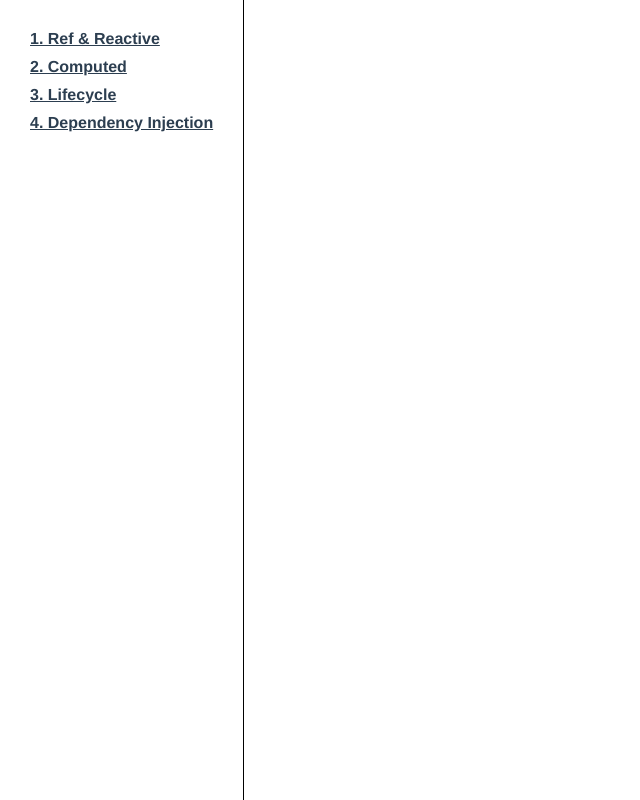
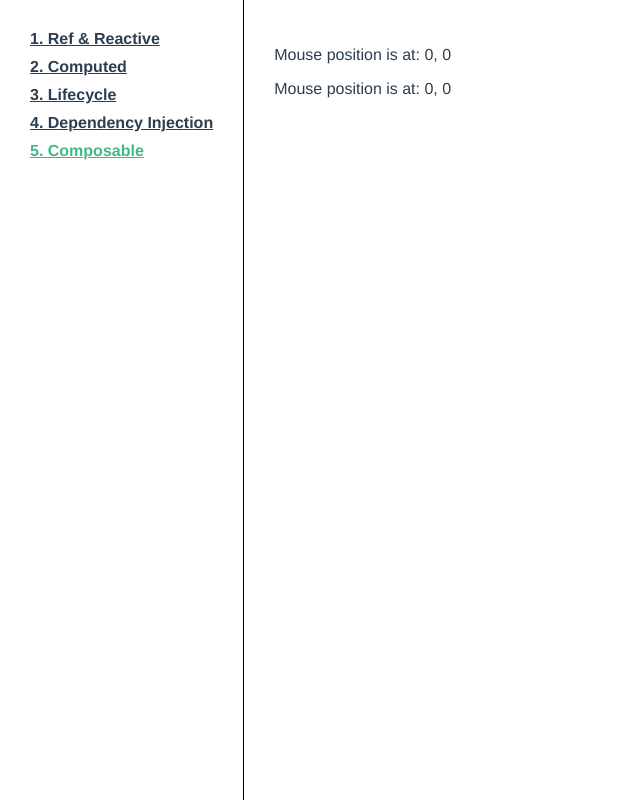
Before and after one commit to miayang0513/AC-vue3-webinar, a Vue app: page /example-composable in a window 1280 px wide. Shown: the whole page, without its empty margins (0-640 px from the left). Built offline with nearby package versions, Linux system fonts and the light colour scheme.

Commit message:
Example: Composable

```diff
--- a/src/App.vue
+++ b/src/App.vue
@@ -73,6 +73,10 @@ export default {
       {
         name: 'Dependency Injection',
         path: 'example-dependency-injection'
+      },
+      {
+        name: 'Composable',
+        path: 'example-composable'
       }
     ])
 
--- /dev/null
+++ b/src/composables/useMouseTracker.js
@@ -0,0 +1,19 @@
+import { ref, onMounted, onUnmounted } from 'vue'
+
+export default function useMouseTracker () {
+  const x = ref(0)
+  const y = ref(0)
+
+  const update = (event) => {
+    x.value = event.pageX
+    y.value = event.pageY
+  }
+
+  onMounted(() => window.addEventListener('mousemove', update))
+  onUnmounted(() => window.removeEventListener('mousemove', update))
+
+  return {
+    x,
+    y
+  }
+}
--- a/src/router/index.js
+++ b/src/router/index.js
@@ -20,6 +20,11 @@ const routes = [
     path: '/example-dependency-injection',
     name: 'ExampleDependencyInjection',
     component: () => import('@/views/ExampleDependencyInjection.vue')
+  },
+  {
+    path: '/example-composable',
+    name: 'ExampleComposable',
+    component: () => import('@/views/ExampleComposable.vue')
   }
 ]
 
--- /dev/null
+++ b/src/views/ExampleComposable.vue
@@ -0,0 +1,23 @@
+<template>
+  <p>Mouse position is at: {{ x1 }}, {{ y1 }}</p>
+  <p>Mouse position is at: {{ x2 }}, {{ y2 }}</p>
+</template>
+
+<script>
+import useMouseTracker from '@/composables/useMouseTracker'
+
+export default {
+  name: 'ExampleComposable',
+  setup () {
+    const { x: x1, y: y1 } = useMouseTracker()
+    const { x: x2, y: y2 } = useMouseTracker()
+
+    return {
+      x1,
+      y1,
+      x2,
+      y2
+    }
+  }
+}
+</script>
```
